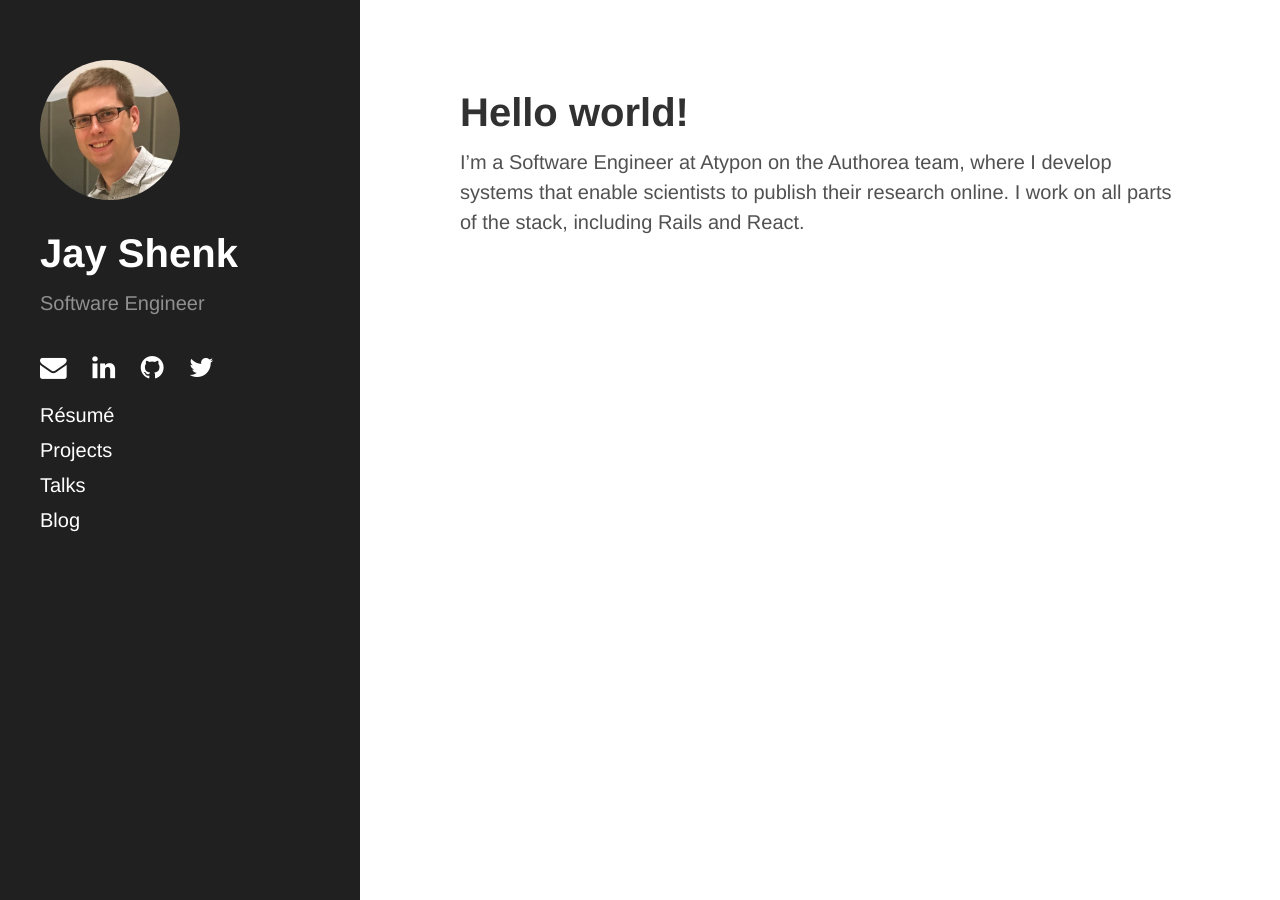
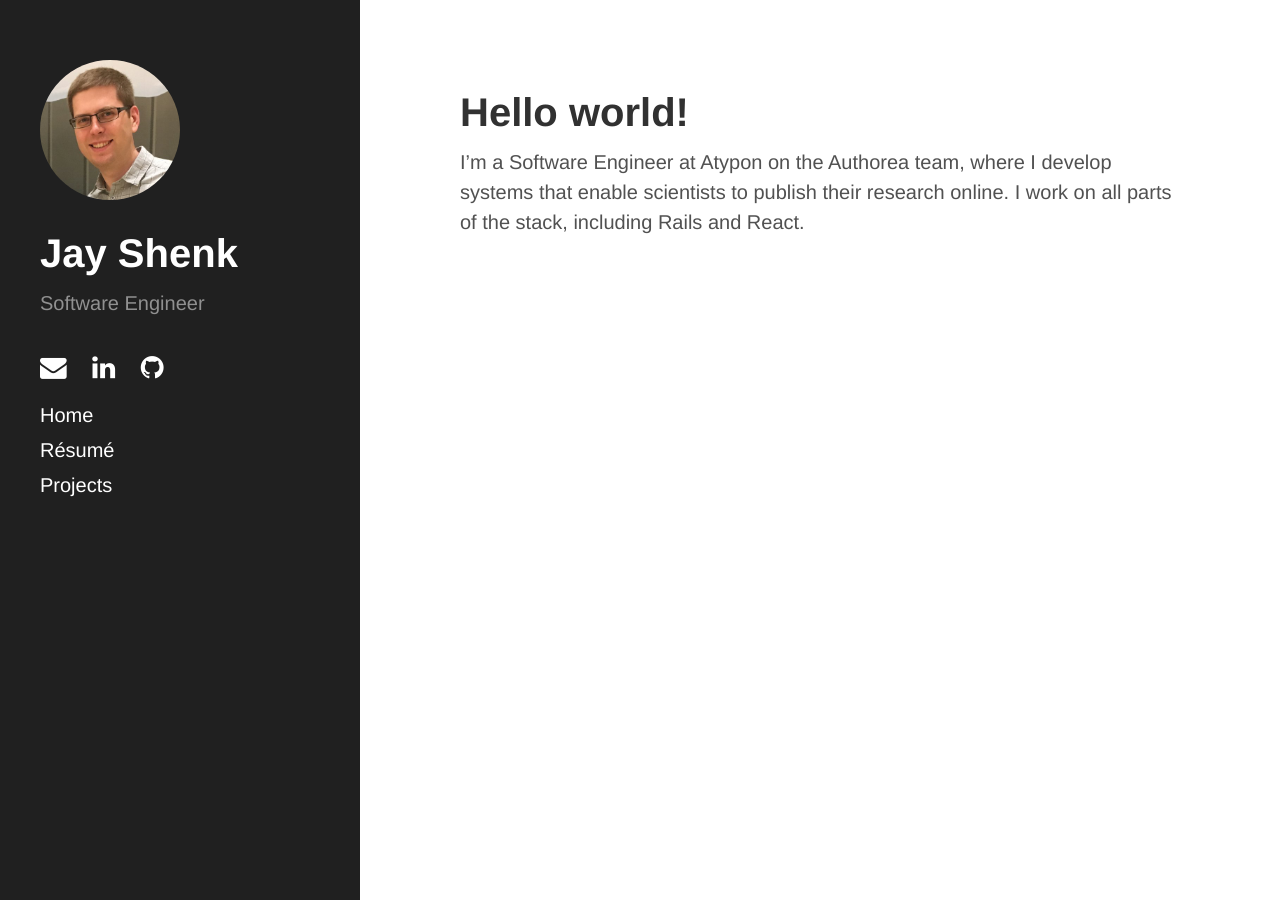
Before and after one commit to jayshenk/jayshenk.github.io, a Jekyll site: the page built from index.md, in a window 1280 px wide. Built offline with Jekyll 4.4.1, drawn with Linux system fonts in a browser that asks for light colours.

Commit message:
Update sidebar links

```diff
--- a/_includes/sidebar.html
+++ b/_includes/sidebar.html
@@ -31,13 +31,11 @@
         <a class="sidebar-social-item fa fa-envelope fa-lg" href="mailto:jay.shenk@gmail.com"></a>
         <a class="sidebar-social-item fa fa-linkedin fa-lg" href="https://www.linkedin.com/in/jay-shenk/" target="_blank"></a>
         <a class="sidebar-social-item fa fa-github fa-lg" href="https://github.com/jayshenk" target="_blank"></a>
-        <a class="sidebar-social-item fa fa-twitter fa-lg" href="https://twitter.com/jay_shenk" target="_blank"></a>
       </div>
 
+      <a class="sidebar-nav-item" href="/">Home</a>
       <a class="sidebar-nav-item" href="{{ site.baseurl }}public/images/jay_shenk_resume_3-28-21.pdf" target="_blank">Résumé</a>
-      <a class="sidebar-nav-item" href="{{ site.baseurl }}#recent-projects">Projects</a>
-      <a class="sidebar-nav-item" href="{{ site.baseurl }}#talks">Talks</a>
-      <a class="sidebar-nav-item" href="https://medium.com/@jayshenk" target="_blank">Blog</a>
+      <a class="sidebar-nav-item" href="/projects">Projects</a>
     </nav>
   </div>
 </div>
```
